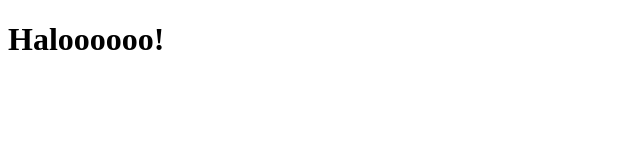
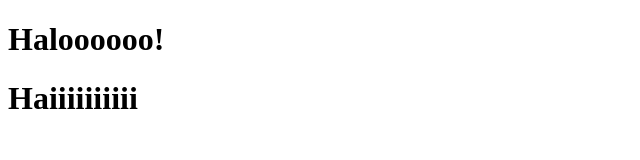
Before and after one commit to koemisteam/koemisteam.github.io, a plain HTML site: page pushNia.html in a window 1280 px wide. Shown: the whole page, without its empty margins (0-640 px from the left). Drawn offline with Linux system fonts and the light colour scheme.

Commit message:
commit 2 nia

```diff
--- a/pushNia.html
+++ b/pushNia.html
@@ -9,6 +9,7 @@
 <body>
     <div>
         <h1>Haloooooo!</h1>
+        <h1>Haiiiiiiiiii</h1>
     </div>
 </body>
 </html>
```
